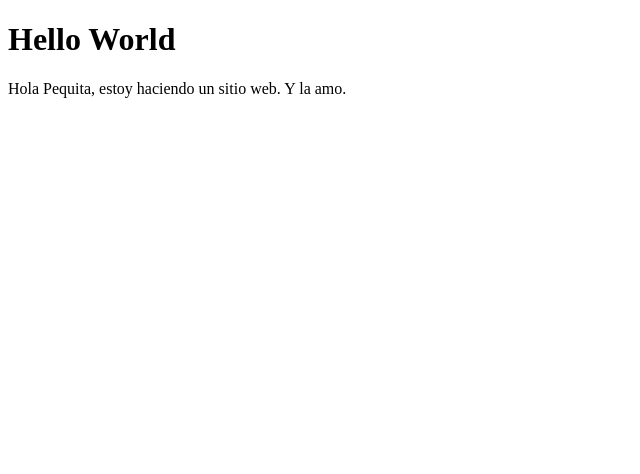
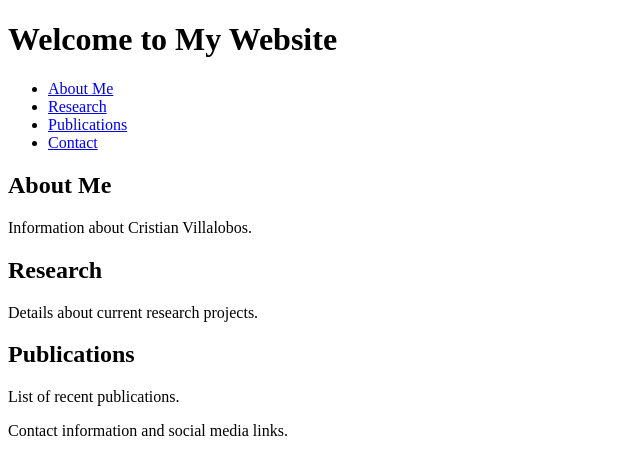
Before and after one commit to VillalobosCristian/CristianVillalobosC, a plain HTML site: page index.html in a window 1280 px wide. Shown: the whole page, without its empty margins (0-640 px from the left). Drawn offline with Linux system fonts and the light colour scheme.

Commit message:
GPT template

```diff
--- a/index.html
+++ b/index.html
@@ -1,7 +1,57 @@
 <!DOCTYPE html>
-<html>
+<html lang="en">
+
+<head>
+    <meta charset="UTF-8">
+    <meta name="viewport" content="width=device-width, initial-scale=1.0">
+    <title>Cristian Villalobos' Website</title>
+    <!-- Add link to your CSS file -->
+    <link rel="stylesheet" href="styles.css">
+</head>
+
 <body>
-<h1>Hello World</h1>
-<p>Hola Pequita, estoy haciendo un sitio web. Y la amo.</p>
+    <!-- Header section -->
+    <header>
+        <h1>Welcome to My Website</h1>
+        <nav>
+            <!-- Navigation links -->
+            <ul>
+                <li><a href="#about">About Me</a></li>
+                <li><a href="#research">Research</a></li>
+                <li><a href="#publications">Publications</a></li>
+                <li><a href="#contact">Contact</a></li>
+            </ul>
+        </nav>
+    </header>
+
+    <!-- Main content section -->
+    <main>
+        <!-- About Me Section -->
+        <section id="about">
+            <h2>About Me</h2>
+            <p>Information about Cristian Villalobos.</p>
+        </section>
+
+        <!-- Research Section -->
+        <section id="research">
+            <h2>Research</h2>
+            <p>Details about current research projects.</p>
+        </section>
+
+        <!-- Publications Section -->
+        <section id="publications">
+            <h2>Publications</h2>
+            <p>List of recent publications.</p>
+        </section>
+    </main>
+
+    <!-- Footer section -->
+    <footer>
+        <p>Contact information and social media links.</p>
+    </footer>
+
+    <!-- Add link to your JavaScript file -->
+    <script src="script.js"></script>
 </body>
+
 </html>
```
